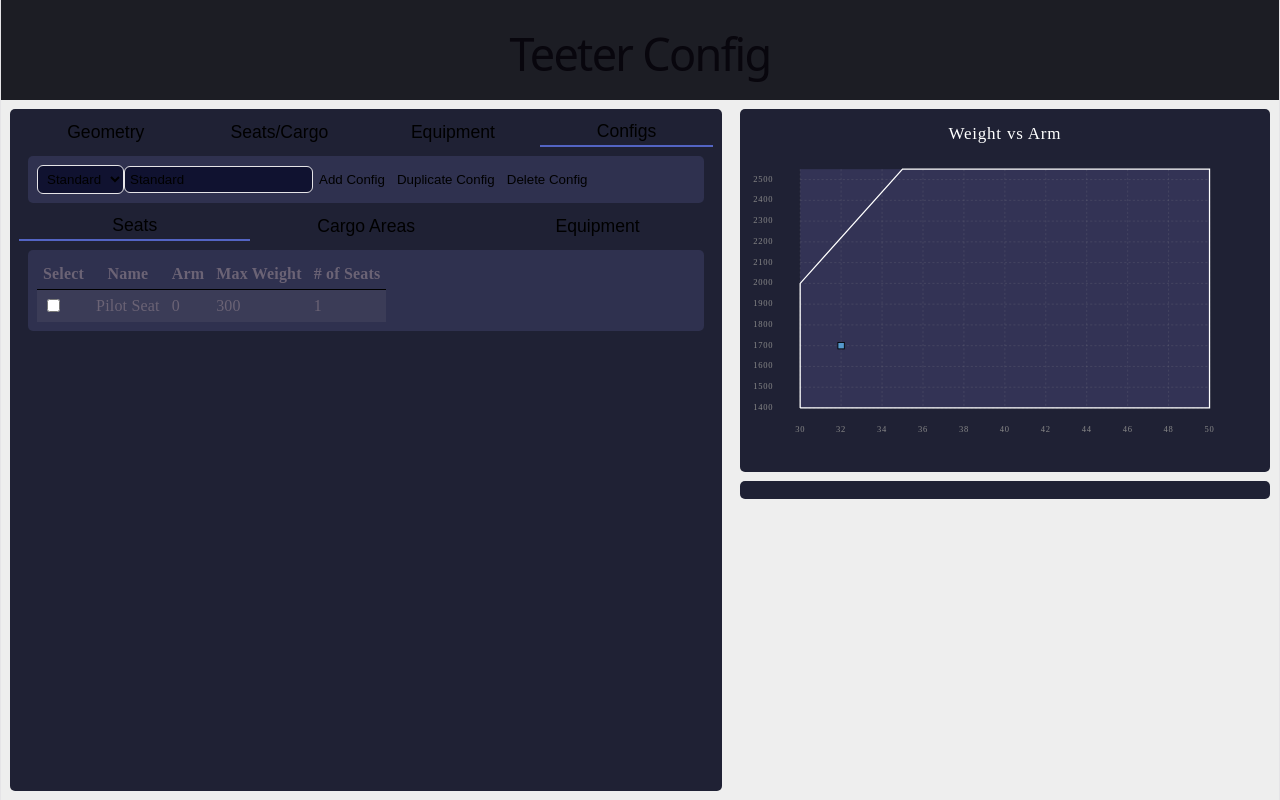
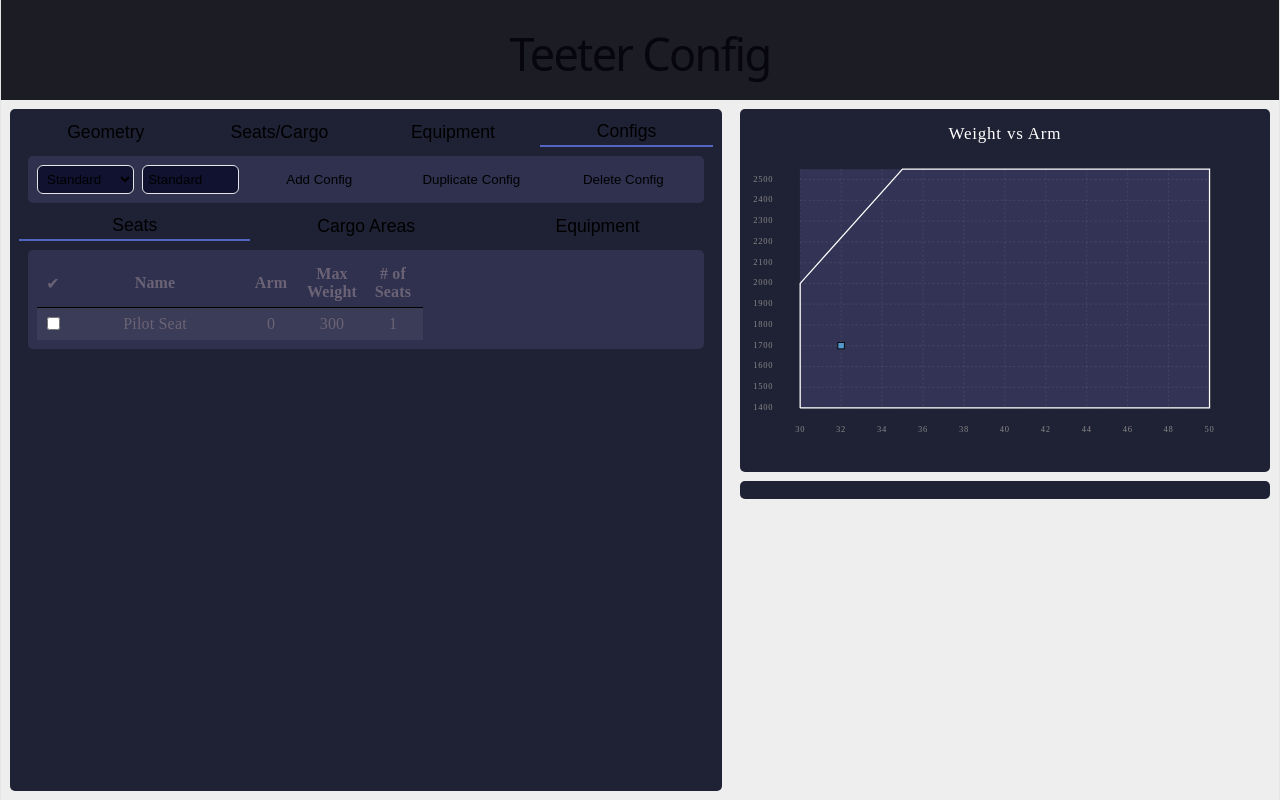
Before and after one commit to avtac/balance, a React (Vite) app: page / in a window 1280 px wide. Both pictures are taken after a click on the button "Configs". Built offline with nearby package versions, Linux system fonts and the light colour scheme.

Commit message:
Clean up of the configs title and layout

```diff
--- a/src/Config.css
+++ b/src/Config.css
@@ -1,3 +1,12 @@
+#configTitle {
+  display: grid;
+  grid-template-columns: 1fr 1fr 9rem 9rem 9rem;
+  gap: 8px;
+  input {
+    min-width: 5rem;
+  }
+}
+
 #configEquipment,
 #configCargo,
 #configSeats {
@@ -5,6 +14,7 @@
 
   th {
     border-bottom: 1px solid black;
+    height: 2.2rem;
   }
 
   tr:nth-child(even) {
@@ -18,6 +28,7 @@
 
   th, td {
     padding: 6px;
+    text-align: center;
   }
 }
 
--- a/src/Config.tsx
+++ b/src/Config.tsx
@@ -177,6 +177,7 @@ function AircraftConfigs({config, setConfig, selectedConfig, setSelectedConfig})
   return (
     <>
       <Subregion>
+        <div id="configTitle">
           <select onChange={(e) => setSelectedConfig(e.target.value)} value={selectedConfig}>
             {config.aircraftConfigs.map((conf) => {
               return <option key={conf.id + "selectOption"} value={conf.id}>{conf.name}</option>
@@ -186,17 +187,18 @@ function AircraftConfigs({config, setConfig, selectedConfig, setSelectedConfig})
           <button onClick={addConfig}>Add Config</button>
           <button onClick={duplicateConfig}>Duplicate Config</button>
           <button onClick={deleteConfig}>Delete Config</button>
+        </div>
       </Subregion>
       <MultiPane>
         <Subregion name={"Seats"}>
           <table id="configSeats">
             <tbody>
             <tr>
-            <th>Select</th>
-            <th>Name</th>
-            <th>Arm</th>
-            <th>Max Weight</th>
-            <th># of Seats</th>
+              <th>✔</th>
+              <th style={{width: "10rem"}}>Name</th>
+              <th style={{width: "3rem"}}>Arm</th>
+              <th style={{width: "3rem"}}>Max Weight</th>
+              <th style={{width: "3rem"}}># of Seats</th>
             </tr>
             {config.seats.map((seat: seatT) => {
               return <SeatSelection key={seat.id + " seatSelect"} configIndex={configIndex} seat={seat} config={config} setConfig={setConfig}/>
@@ -208,10 +210,10 @@ function AircraftConfigs({config, setConfig, selectedConfig, setSelectedConfig})
           <table id="configCargo">
             <tbody>
             <tr>
-            <th>Select</th>
-            <th>Name</th>
-            <th>Arm</th>
-            <th>Max Weight</th>
+              <th>✔</th>
+              <th style={{width: "10rem"}}>Name</th>
+              <th style={{width: "3rem"}}>Arm</th>
+              <th style={{width: "3rem"}}>Max Weight</th>
             </tr>
             {config.cargoAreas.map((cargo: cargoAreaT) => {
               return <CargoSelection key={cargo.id + " cargoSelect"} configIndex={configIndex} cargoArea={cargo} config={config} setConfig={setConfig}/>
@@ -223,11 +225,11 @@ function AircraftConfigs({config, setConfig, selectedConfig, setSelectedConfig})
           <table id="configEquipment">
             <tbody>
             <tr>
-            <th>Select</th>
-            <th>Name</th>
-            <th>Arm</th>
-            <th>Weight</th>
-            <th>Count</th>
+              <th>✔</th>
+              <th style={{width: "10rem"}}>Name</th>
+              <th style={{width: "3rem"}}>Arm</th>
+              <th style={{width: "3rem"}}>Weight</th>
+              <th style={{width: "3rem"}}>Count</th>
             </tr>
             {config.equipment.map((equipment: equipmentT) => {
               return <EquipmentSelection key={equipment.id + " cargoSelect"} configIndex={configIndex} equipment={equipment} config={config} setConfig={setConfig}/>
```
Lines whose indentation alone changed are shown as unchanged.
